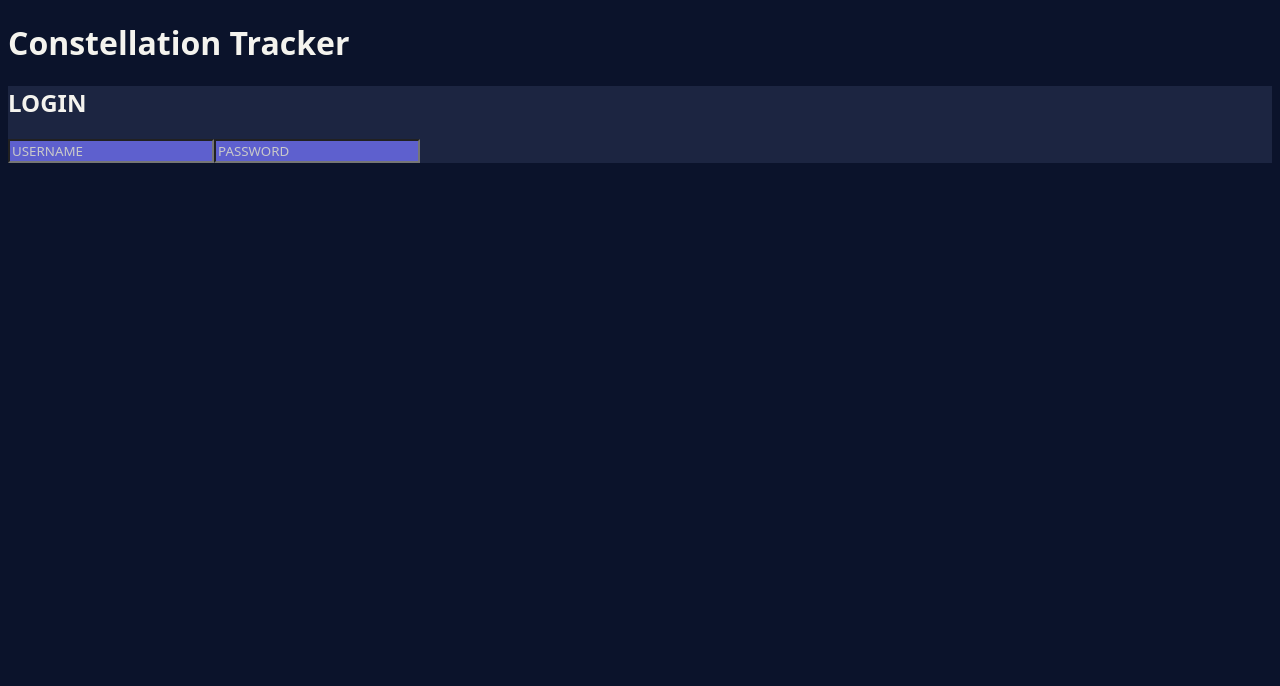
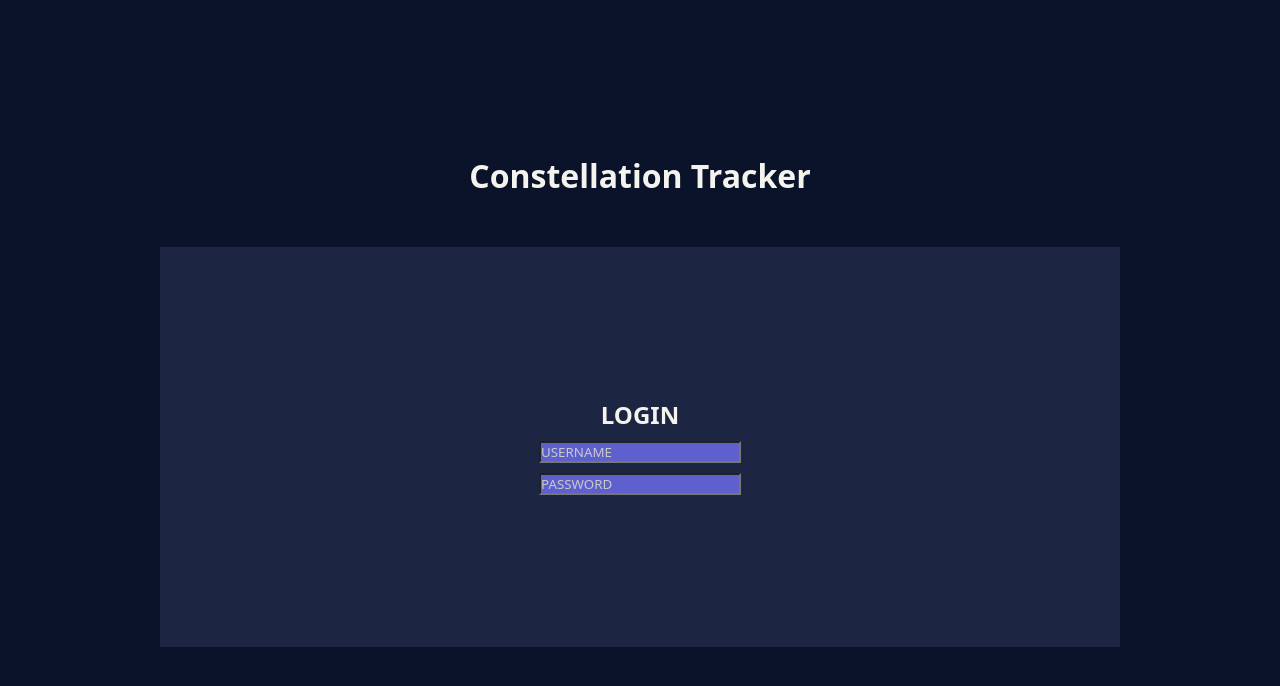
Before and after one commit to Zubanx/Constellation-Tracker, a React (Vite) app in the folder frontend/: page / in a window 1280 px wide. Shown: the top 686 px of the page. Built offline with nearby package versions, Linux system fonts and the light colour scheme.

Commit message:
create layout

```diff
--- a/frontend/src/App.tsx
+++ b/frontend/src/App.tsx
@@ -1,5 +1,6 @@
 import LoginPage from "./pages/LoginPage";
 import "./styles/style.css";
+import "./styles/login-style.css";
 
 function App() {
   return (
--- /dev/null
+++ b/frontend/src/styles/login-style.css
@@ -0,0 +1,23 @@
+body {
+    display: flex;
+    flex-direction: column;
+    justify-content: center;
+    align-items: center;
+    min-height: 100vh;
+}
+
+#login-div {
+    display: flex;
+    flex-direction: column;
+    justify-content: center;
+    align-items: center;
+    gap: 10px;
+    padding: 30px;
+    width: 75vw;
+    height: 50vh;
+}
+
+#title {
+    text-align: center;
+    margin-bottom: 50px;
+}
--- a/frontend/src/styles/style.css
+++ b/frontend/src/styles/style.css
@@ -6,6 +6,9 @@
     text-rendering: optimizeLegibility;
     -webkit-font-smoothing: antialiased;
     -moz-osx-font-smoothing: grayscale;
+
+    margin: 0;
+    padding: 0;
 }
 
 body {
```
